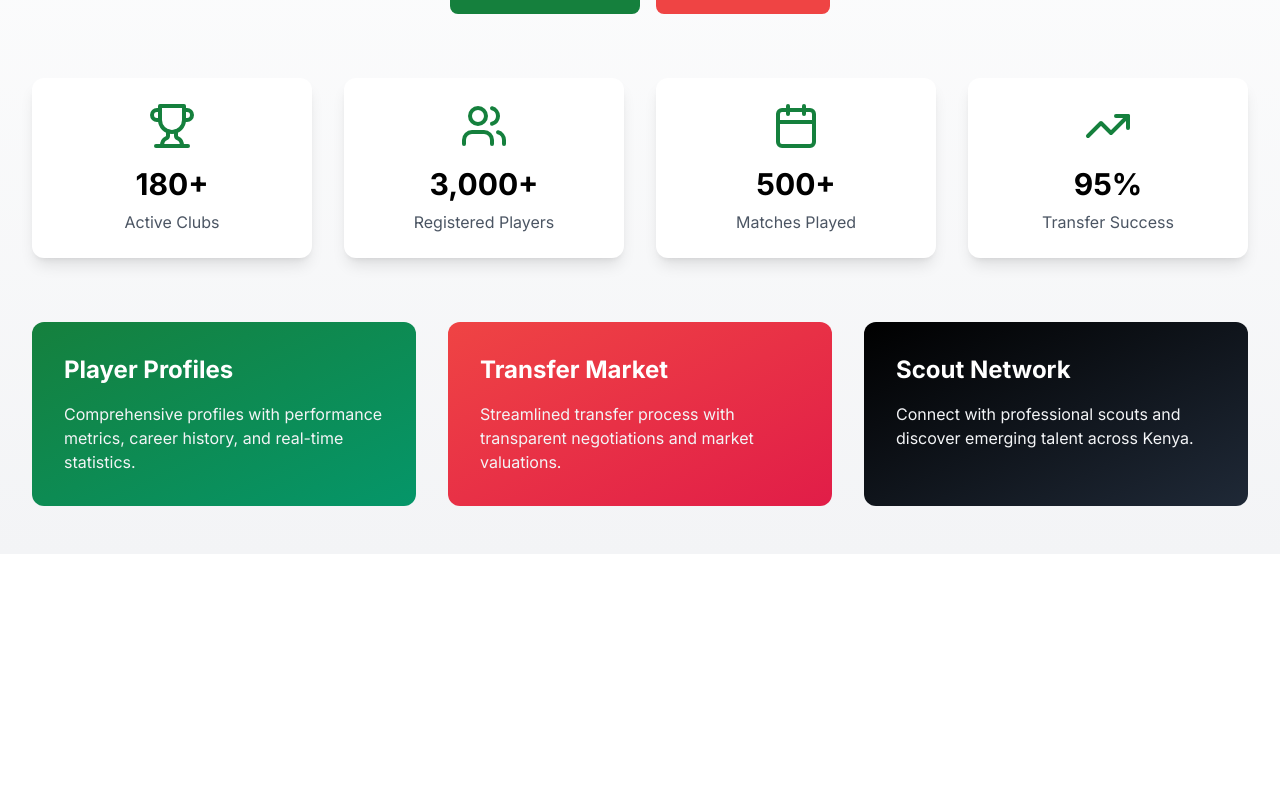
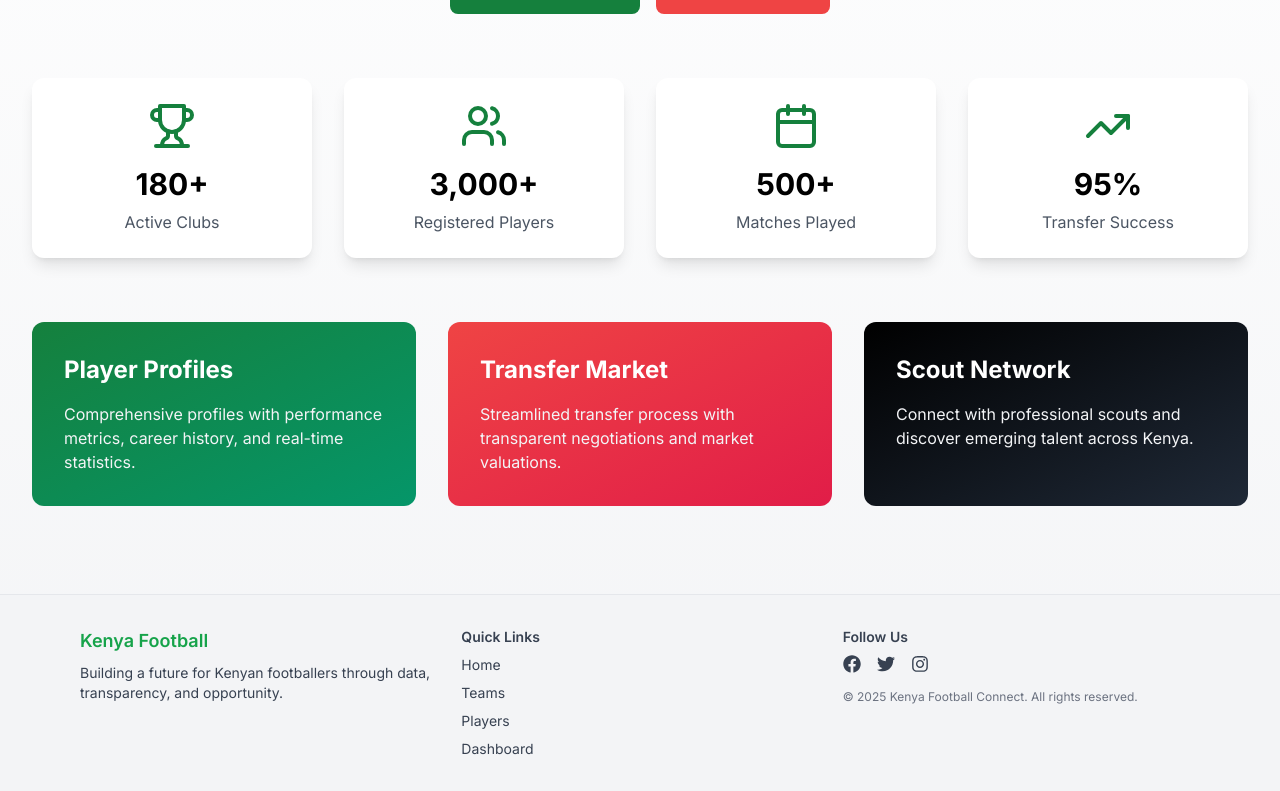
Before and after one commit to initials101/sports_KE, a React (Vite) app in the folder frontend/: page / in a window 1280 px wide. Shown: the part 310-1101 px from the top of the page. Before the commit the page ends 864 px from the top, so only its background shows below. Built offline with nearby package versions, Linux system fonts and the light colour scheme.

Commit message:
added footer

```diff
--- a/frontend/package.json
+++ b/frontend/package.json
@@ -19,6 +19,7 @@
     "lucide-react": "^0.294.0",
     "react": "^18.2.0",
     "react-dom": "^18.2.0",
+    "react-icons": "^5.5.0",
     "react-redux": "^9.0.1",
     "react-router-dom": "^6.20.0",
     "recharts": "^2.10.3",
--- a/frontend/src/App.jsx
+++ b/frontend/src/App.jsx
@@ -1,5 +1,6 @@
 import { BrowserRouter as Router, Routes, Route } from 'react-router-dom';
 import Navbar from './components/Navbar';
+import Footer from './components/Footer';
 import Home from './pages/Home';
 import Players from './pages/Players';
 import Teams from './pages/Teams';
@@ -28,6 +29,7 @@ function App() {
             }
           />
         </Routes>
+        <Footer />
       </div>
     </Router>
   );
--- /dev/null
+++ b/frontend/src/components/Footer.jsx
@@ -0,0 +1,40 @@
+import { Link } from "react-router-dom";
+import { FaFacebook, FaTwitter, FaInstagram } from "react-icons/fa";
+
+export default function Footer() {
+  return (
+    <footer className="bg-gray-100 border-t mt-10">
+      <div className="max-w-6xl mx-auto px-4 py-8 grid gap-6 md:grid-cols-3 text-sm text-gray-700">
+        {/* Left: Brand/Info */}
+        <div>
+          <h2 className="text-lg font-semibold text-green-600">Kenya Football</h2>
+          <p className="mt-2">
+            Building a future for Kenyan footballers through data, transparency, and opportunity.
+          </p>
+        </div>
+
+        {/* Center: Links */}
+        <div className="flex flex-col gap-2">
+          <h3 className="text-md font-semibold">Quick Links</h3>
+          <Link to="/" className="hover:text-green-600">Home</Link>
+          <Link to="/teams" className="hover:text-green-600">Teams</Link>
+          <Link to="/players" className="hover:text-green-600">Players</Link>
+          <Link to="/dashboard" className="hover:text-green-600">Dashboard</Link>
+        </div>
+
+        {/* Right: Social + Copyright */}
+        <div>
+          <h3 className="text-md font-semibold">Follow Us</h3>
+          <div className="flex gap-4 mt-2 text-lg">
+            <a href="#" aria-label="Facebook" className="hover:text-blue-600"><FaFacebook /></a>
+            <a href="#" aria-label="Twitter" className="hover:text-sky-500"><FaTwitter /></a>
+            <a href="#" aria-label="Instagram" className="hover:text-pink-500"><FaInstagram /></a>
+          </div>
+          <p className="mt-4 text-xs text-gray-500">
+            &copy; {new Date().getFullYear()} Kenya Football Connect. All rights reserved.
+          </p>
+        </div>
+      </div>
+    </footer>
+  );
+}
```
Also changed, not shown: 1 other file (tests, documents, lock files or other folders).
